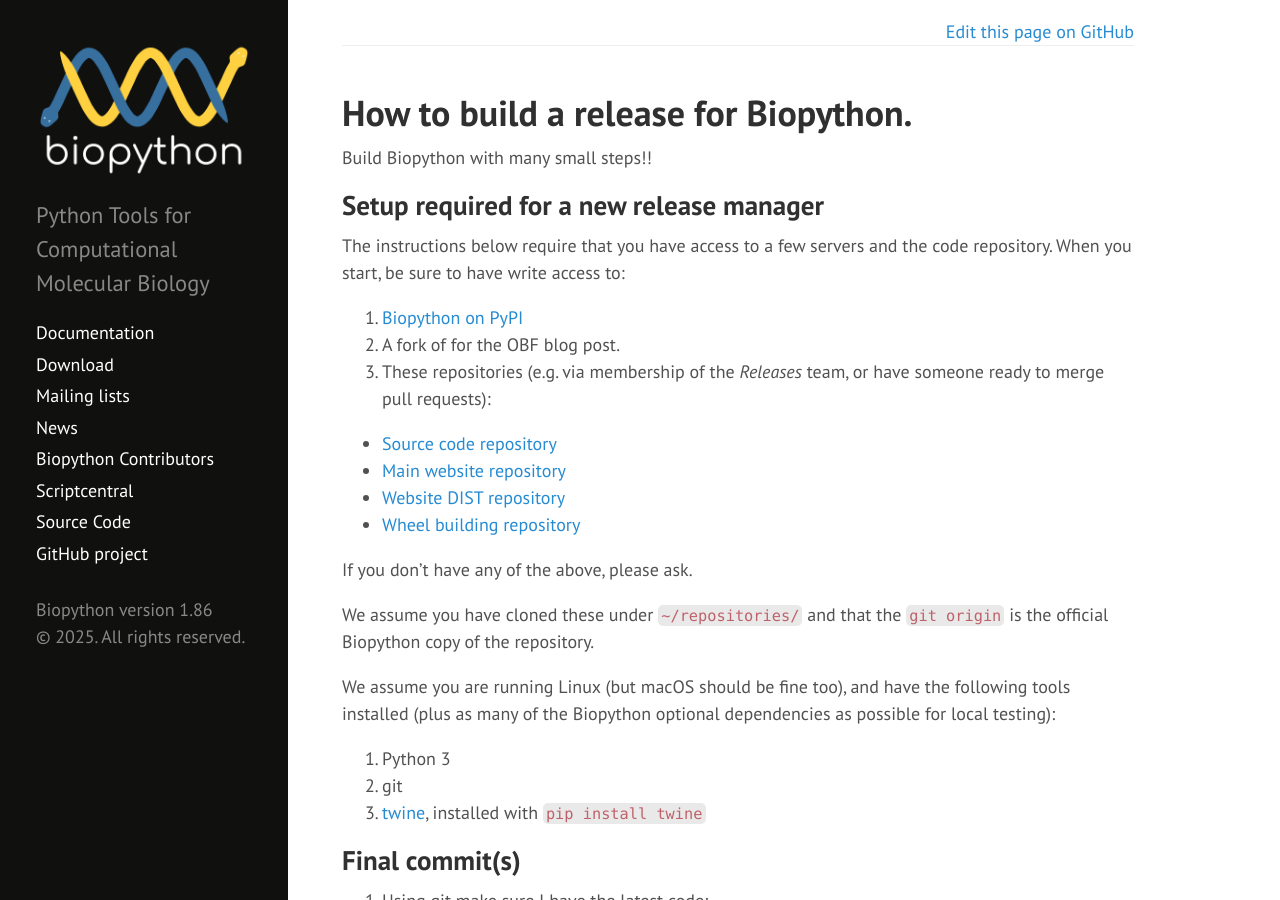
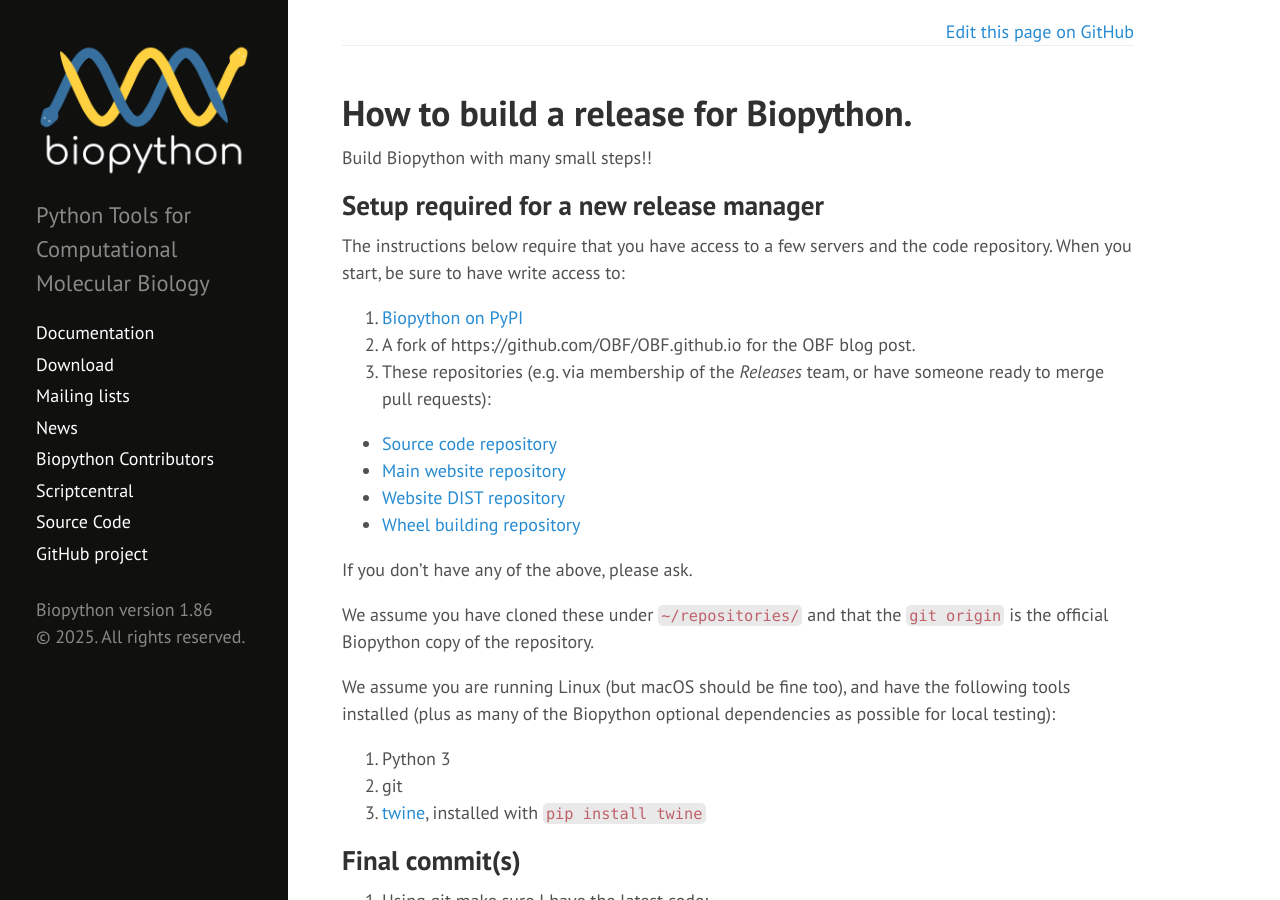
Before and after one commit to biopython/biopython.github.io, a Jekyll site: the page built from wiki/Building_a_release.md, in a window 1280 px wide and 900 px high. Built offline with Jekyll 4.4.1, drawn with Linux system fonts in a browser that asks for light colours; part of the change alters nothing that is shown.

```diff
--- a/wiki/Building_a_release.md
+++ b/wiki/Building_a_release.md
@@ -13,7 +13,7 @@ The instructions below require that you have access to a few servers and
 the code repository. When you start, be sure to have write access to:
 
 1. [Biopython on PyPI](https://pypi.python.org/pypi/biopython)
-2. A fork of for the OBF blog post.
+2. A fork of https://github.com/OBF/OBF.github.io for the OBF blog post.
 3. These repositories (e.g. via membership of the *Releases* team, or have someone ready to merge pull requests):
 
   - [Source code repository](https://github.com/biopython/biopython)
```
